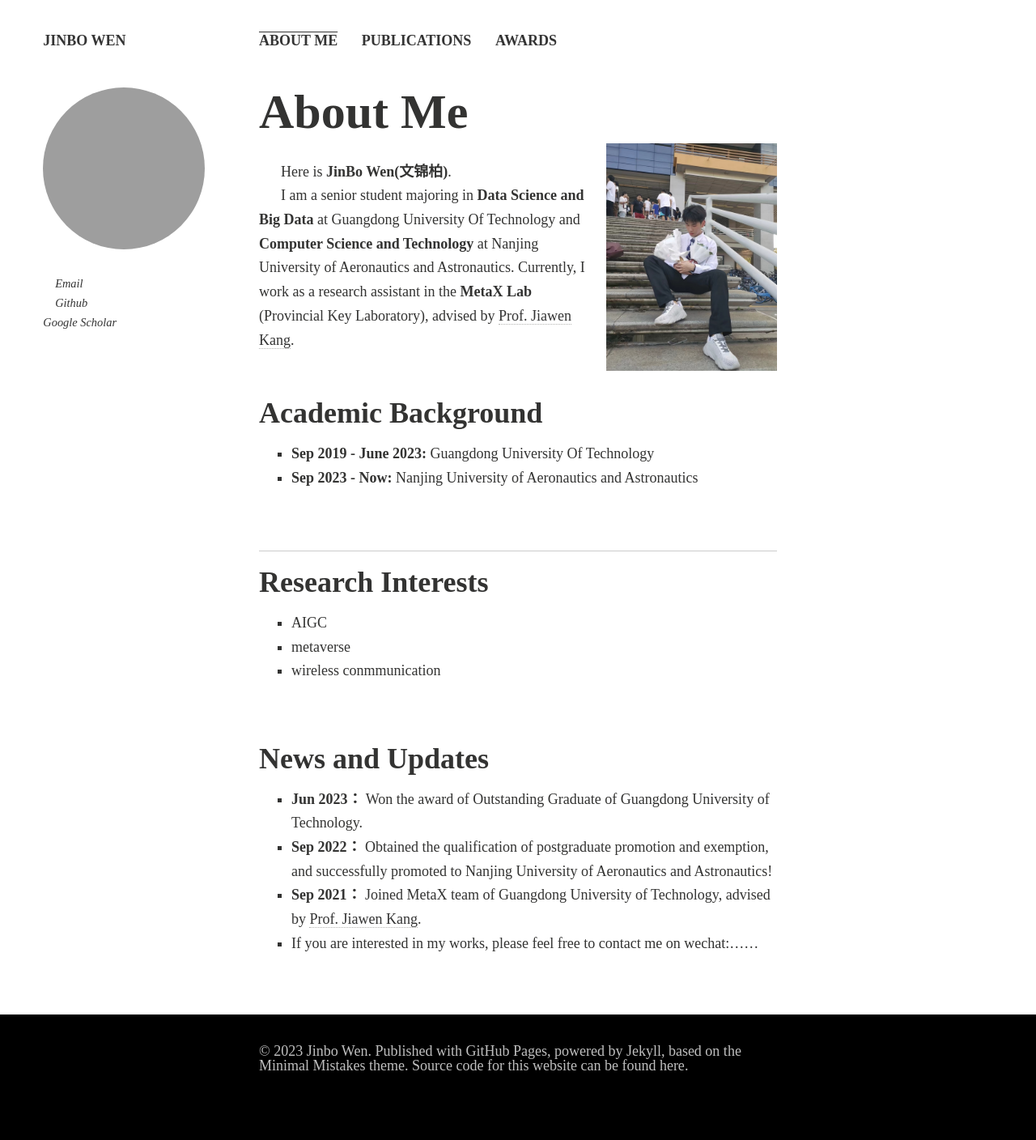
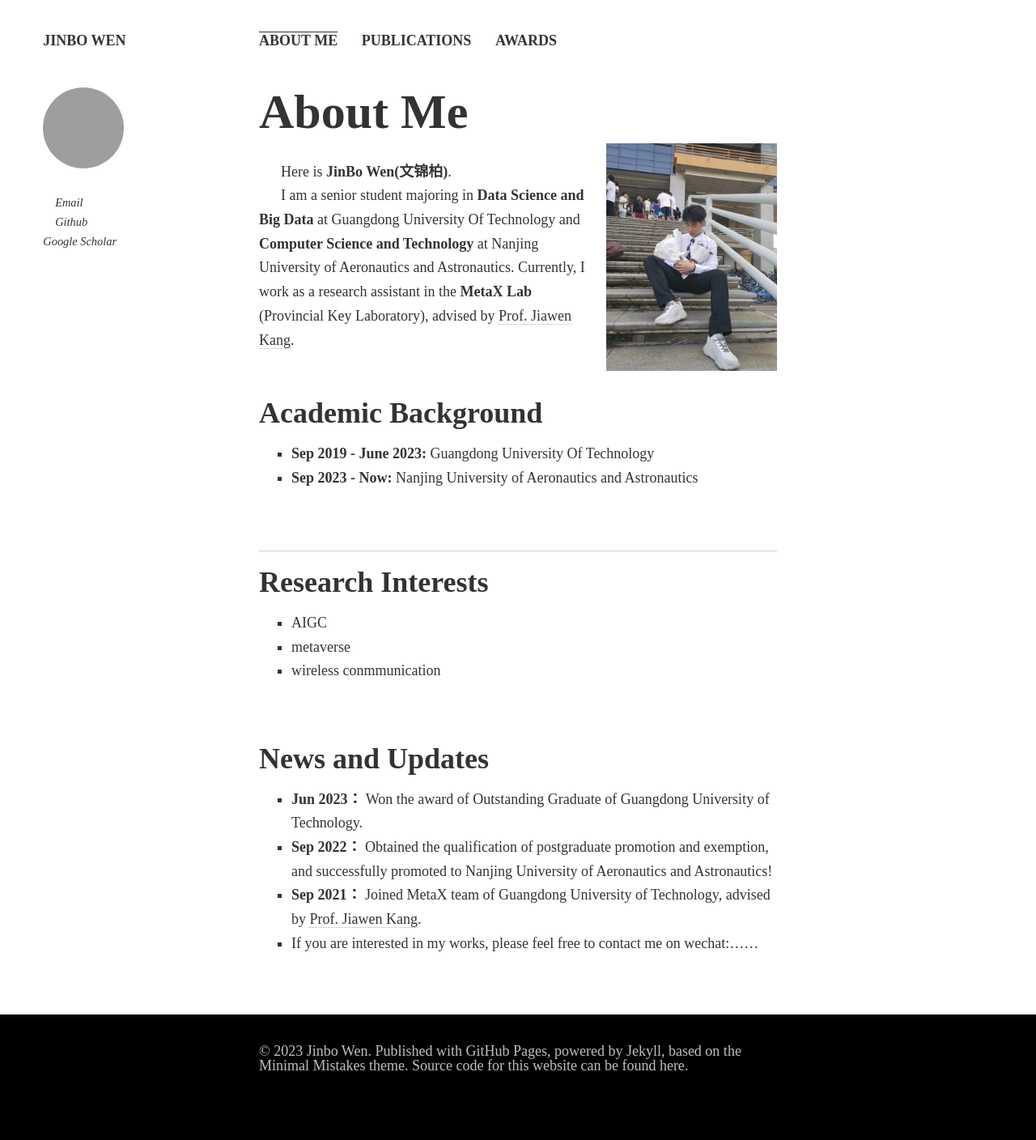
Before and after one commit to wenjinb/wenjinb.github.io, a Jekyll site: the page built from index.md, in a window 1280 px wide. Shown: the whole page at 81% size. Built offline with Jekyll 4.4.1, drawn with Linux system fonts in a browser that asks for light colours; nearby versions of some CDN libraries; comment, search, counter and statistics services are not loaded; a style sheet for code colours, icons or effects is not loaded; our own code applies the rules of GitHub Pages for plain Markdown files.

Commit message:
Update author-bio.html

```diff
--- a/_includes/author-bio.html
+++ b/_includes/author-bio.html
@@ -1,4 +1,4 @@
-<img src="{{ site.url }}/images/{{ site.owner.avatar }}" class="bio-photo" alt="{{ site.owner.name }} bio photo" width="200" height="200"></a>
+<img src="{{ site.url }}/images/{{ site.owner.avatar }}" class="bio-photo" alt="{{ site.owner.name }} bio photo" width="100" height="100"></a>
 
 <!-- <h4>{{ site.owner.name }}</h4> -->
 
```
